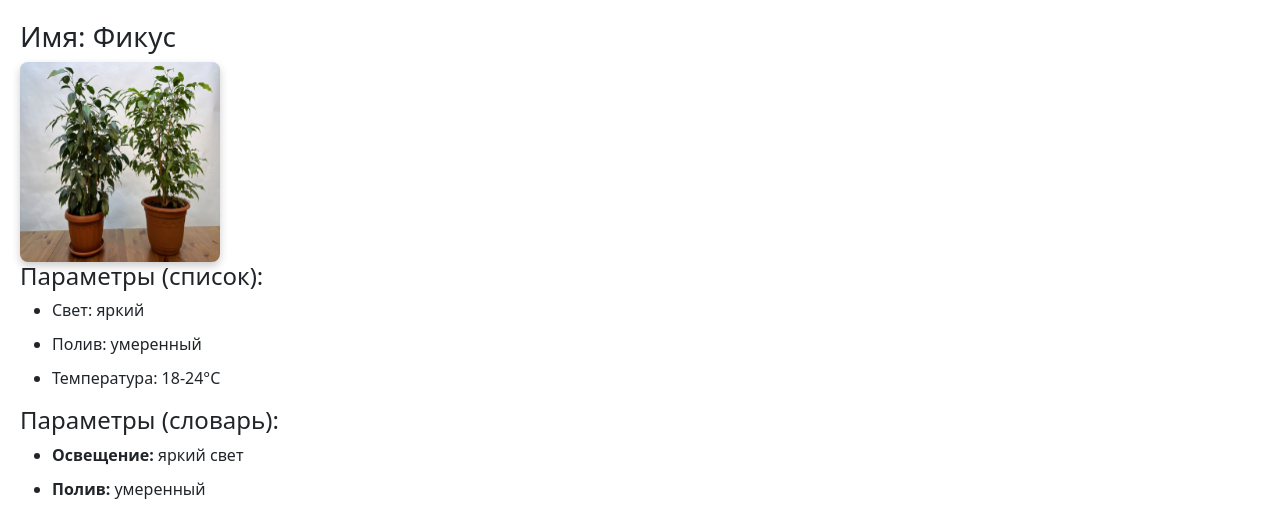
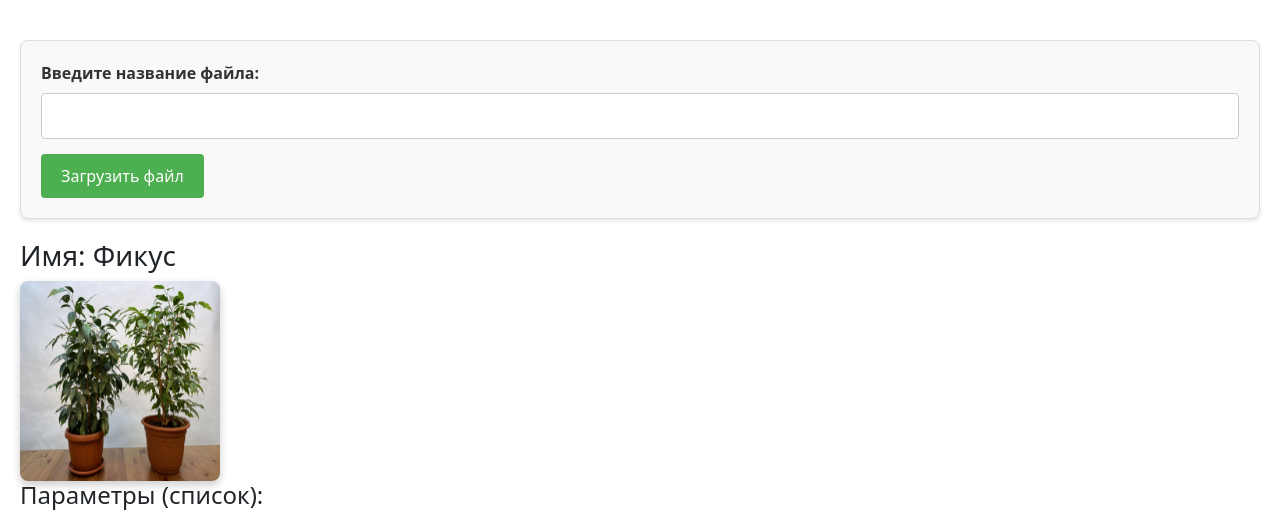
Before and after one commit to hiashyr/myproject, a Django app: page / in a window 1280 px wide. Shown: the part 145-655 px from the top of the page. Run offline with Django 5.2, Linux system fonts and the light colour scheme.

Commit message:
Add output form

```diff
--- a/main/templates/index.html
+++ b/main/templates/index.html
@@ -6,6 +6,21 @@
 {% block header %}Главная страница{% endblock %}
 
 {% block content %}
+    <!-- Форма для ввода названия файла -->
+    <form method="post" enctype="multipart/form-data">
+        {% csrf_token %}
+        <label for="filename">Введите название файла:</label>
+        <input type="text" id="filename" name="filename" required>
+        <button type="submit">Загрузить файл</button>
+    </form>
+
+    <!-- Блок для отображения содержимого файла -->
+    {% if file_content %}
+        <h2>Содержимое файла:</h2>
+        <pre>{{ file_content }}</pre>
+    {% endif %}
+
+    <!-- Отображение информации о растениях -->
     {% for plant in plants %}
         <div>
             {% if plant.show %}
--- a/main/views.py
+++ b/main/views.py
@@ -1,4 +1,5 @@
 from django.shortcuts import render
+import os
 
 def index(request):
     plants = [
@@ -37,9 +38,23 @@ def index(request):
         }
     ]
 
+    file_content = None
+    if request.method == 'POST':
+        filename = request.POST.get('filename')
+        file_path = os.path.join(os.path.dirname(__file__), '..', 'static', 'files', filename)
+
+        try:
+            with open(file_path, 'r', encoding='utf-8') as file:
+                file_content = file.read()
+        except FileNotFoundError:
+            file_content = "Файл не найден."
+        except Exception as e:
+            file_content = f"Ошибка при чтении файла: {e}"
+
     context = {
         "page_name": "База знаний о домашних растениях",
-        "plants": plants
+        "plants": plants,
+        "file_content": file_content
     }
     return render(request, 'index.html', context)
 
--- a/static/css/styles.css
+++ b/static/css/styles.css
@@ -232,3 +232,56 @@ ul li {
     background-color: #218838;
     border-color: #1e7e34;
 }
+
+/* Общие стили для формы */
+form {
+    margin: 20px 0;
+    padding: 20px;
+    background-color: #f9f9f9;
+    border: 1px solid #ddd;
+    border-radius: 8px;
+    box-shadow: 0 2px 4px rgba(0, 0, 0, 0.1);
+}
+
+form label {
+    display: block;
+    margin-bottom: 8px;
+    font-weight: bold;
+    color: #333;
+}
+
+form input[type="text"] {
+    width: 100%;
+    padding: 10px;
+    margin-bottom: 15px;
+    border: 1px solid #ccc;
+    border-radius: 4px;
+    font-size: 16px;
+}
+
+form button {
+    background-color: #4CAF50;
+    color: white;
+    padding: 10px 20px;
+    border: none;
+    border-radius: 4px;
+    cursor: pointer;
+    font-size: 16px;
+}
+
+form button:hover {
+    background-color: #45a049;
+}
+
+/* Стили для отображения содержимого файла */
+pre {
+    background-color: #f4f4f4;
+    padding: 15px;
+    border: 1px solid #ddd;
+    border-radius: 4px;
+    overflow-x: auto;
+    font-family: monospace;
+    font-size: 14px;
+    line-height: 1.5;
+    color: #333;
+}
--- /dev/null
+++ b/static/files/example.txt
@@ -0,0 +1 @@
+в данном текстовом файле находится информация о растениях
```
